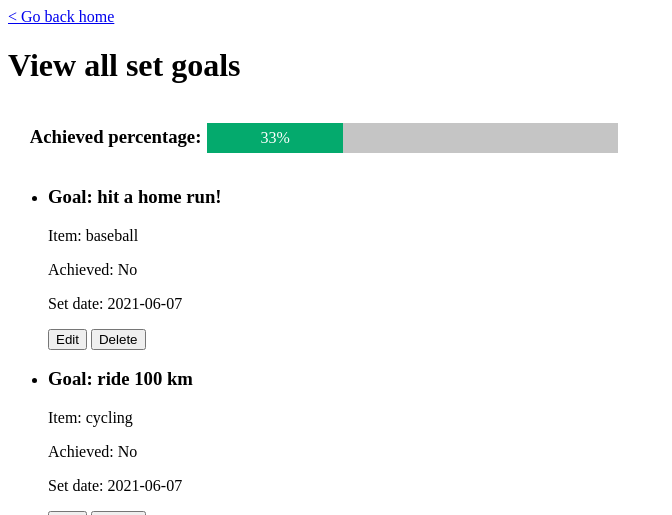
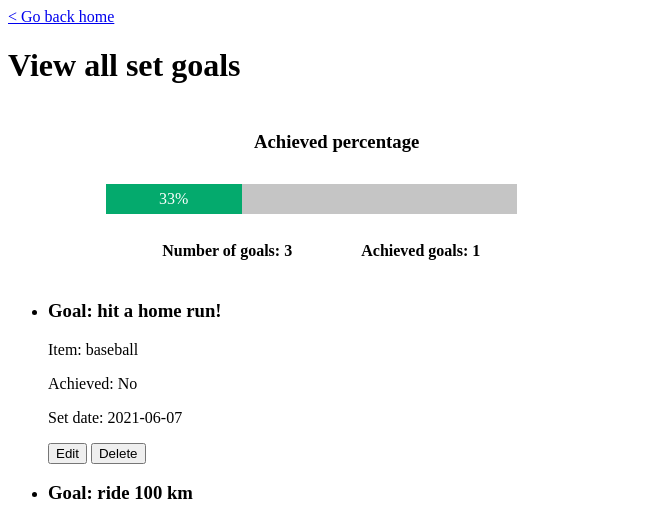
Before and after one commit to sky712345678/TimeMaster, a Flask app: page /goals/listAll in a window 1280 px wide. Shown: the top 515 px of the page, without its empty margins (0-672 px from the left). Run offline with Flask 2, Linux system fonts and the light colour scheme; data comes from the database, SQL or seed files in the repository; both versions use the stored data as it was after the commit.

Commit message:
added more info in goal listing page

```diff
--- a/MainApp/Goals/views.py
+++ b/MainApp/Goals/views.py
@@ -73,7 +73,8 @@ def listGoals():
                                                    'FROM Goals '+
                                                    'WHERE Goals.Achieved == "Y"').fetchall()[0].Number
         achievePercentage = int(float(numberOfAchievedGoals/numberOfGoals)*100)
-        return render_template('goals/goal_listAll.html', goals=allGoals, percentage=achievePercentage)
+        return render_template('goals/goal_listAll.html', goals=allGoals, numberOfAchievedGoals=numberOfAchievedGoals, \
+                                numberOfGoals=numberOfGoals, percentage=achievePercentage)
     else:
         return render_template('goals/goal_listAll.html')
 
--- a/MainApp/static/goals/goal_listAll_css.css
+++ b/MainApp/static/goals/goal_listAll_css.css
@@ -6,17 +6,18 @@
 
 .progress{
     display: inline-block;
-    margin: 1px;
 }
 
 #percentageContainer {
     width: auto;
-    text-align: center;
+    text-align: left;
+    margin: 1% 1% 1% 5%;
 }
 
 #barContainer {
     width: 65%;
     background-color: rgb(197, 197, 197);
+    margin: 1% 5% 1% 1%;
 }
 
 #bar {
@@ -27,3 +28,14 @@
     line-height: 30px; /* To center it vertically */
     color: white;
 }
+
+#progressDetailContainer {
+    width: 50%;
+    text-align: center;
+    display: inline-block;
+}
+
+.progressDetail {
+    width: 30%;
+    display: inline-block;
+}
--- a/MainApp/templates/goals/goal_listAll.html
+++ b/MainApp/templates/goals/goal_listAll.html
@@ -7,22 +7,36 @@
     <body onload="setInfo()">
         <a href="/home" title="go to Homepage">&lt; Go back home</a>
         {% block flashMessage %}
+
             {% with messages = get_flashed_messages() %}
             <div class="messageContainer">
+
                 {% for message in messages %}
                 <li>{{ message }}</li>
                 {% endfor %}
+
             </div>
             {% endwith %}
+
         {% endblock %}
+
         <div class="titleContainer">
             <h1 class="goalContainer">View all set goals</h1>
             <div id="progressContainer">
                 <div class="progress" id="percentageContainer">
-                    <h3 id="percentage">Achieved percentage:</h3>
+                    <h3 id="percentage">Achieved percentage</h3>
                 </div>
                 <div class="progress" id="barContainer">
                     <div id="bar">{{percentage}}%</div>
+                </div>
+            </div>
+
+            <div id="progressDetailContainer">
+                <div class="progressDetail" id="numberOfGoalsContainer">
+                    <h4 id="numberOfGoals">Number of goals: {{numberOfGoals}}</h4>
+                </div>
+                <div class="progressDetail" id="numberOfAchievedGoals">
+                    <h4 id="numberOfAchievedGoals">Achieved goals: {{numberOfAchievedGoals}}</h4>
                 </div>
             </div>
         </div>
@@ -32,20 +46,25 @@
                 {% for g in goals %}
                 <li class="setGoals">
                     <h3 class="goal" id="goal">Goal: {{g.Goal}}</h3>
+
                     {% if g.Category == 'Learning' %}
                         <p class="goal" id="item">Item: {{g.Name}} ({{g.ItemNumber}})</p>
                     {% else %}
                         <p class="goal" id="item">Item: {{g.Name}}</p>
                     {% endif %}
+
                     {% if g.Achieved == 'Y' %}
                         <p class="goal" id="achieved">Achieved: Yes</p>
                     {% else %}
                         <p class="goal" id="achieved">Achieved: No</p>
                     {% endif %}
+
                     <p class="goal" id="setDate">Set date: {{g.SetDate}}</p>
+
                     {% if g.AchieveDate != None %}
                         <p class="goal" id="achieveDate">Achieve date: {{g.AchieveDate}}</p>
                     {% endif %}
+
                     <button type="modifyRequest" onclick="sendModifyRequest('{{g.GoalNumber}}')">Edit</button>
                     <button type="deleteRequest" onclick="deleteWarn('{{g.GoalNumber}}')">Delete</button>
                 </li>
```
Also changed, not shown: MainDatabase.db.
